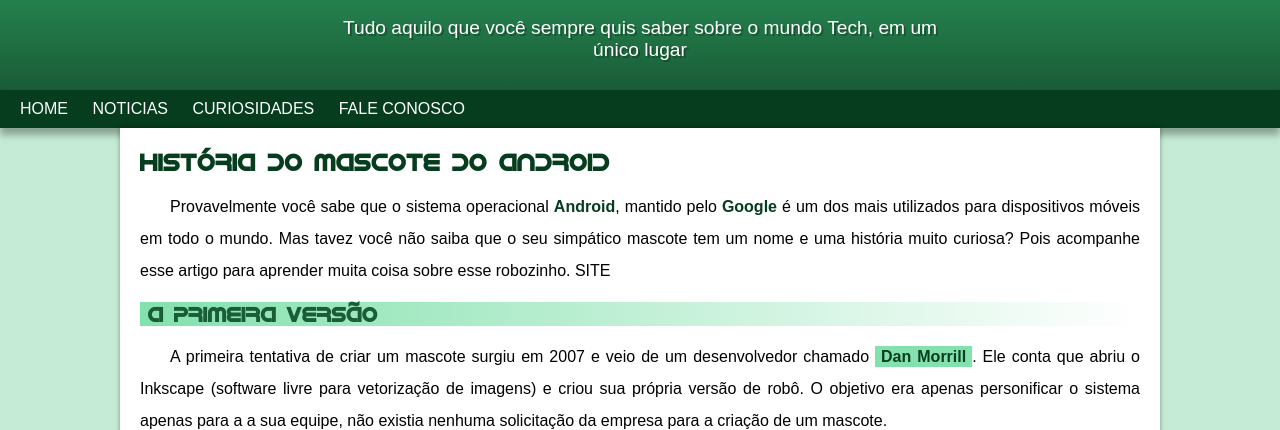
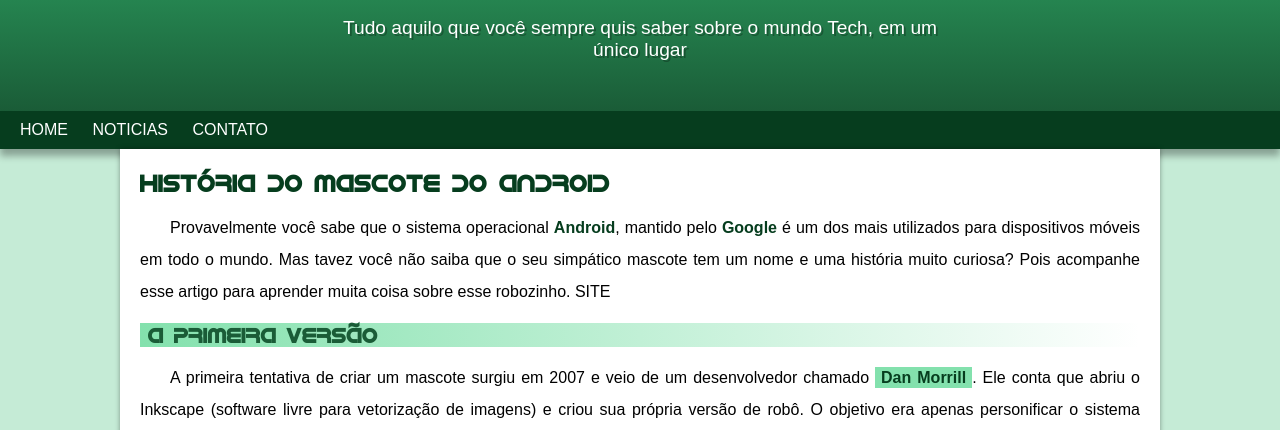
Before and after one commit to Andeersoncs1/HTML-CSS, a plain HTML site: page modulo2/DESAFIO/desafio.html in a window 1280 px wide. Shown: the part 100-530 px from the top of the page. Drawn offline with Linux system fonts and the light colour scheme.

Commit message:
Nova alteração

```diff
--- a/modulo2/DESAFIO/desafio.html
+++ b/modulo2/DESAFIO/desafio.html
@@ -16,8 +16,7 @@
     <nav>
         <a href="#">HOME</a>
         <a href="#">NOTICIAS</a>
-        <a href="#">CURIOSIDADES</a>
-        <a href="#">FALE CONOSCO</a>
+        <a href="#">CONTATO</a>
     </nav>
     <main>
         <article>
--- a/modulo2/DESAFIO/style/style.css
+++ b/modulo2/DESAFIO/style/style.css
@@ -66,6 +66,7 @@ header > p {
     padding-right: 10px;
     padding-left: 10px;
     margin: auto;
+    padding-bottom: 50px;
     text-shadow: 2px 2px 0px rgba(0, 0, 0, 0.267);
 }
 
```
